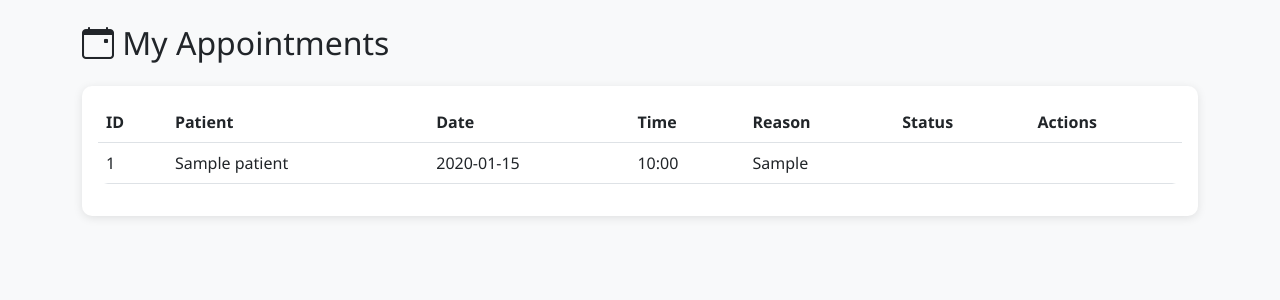
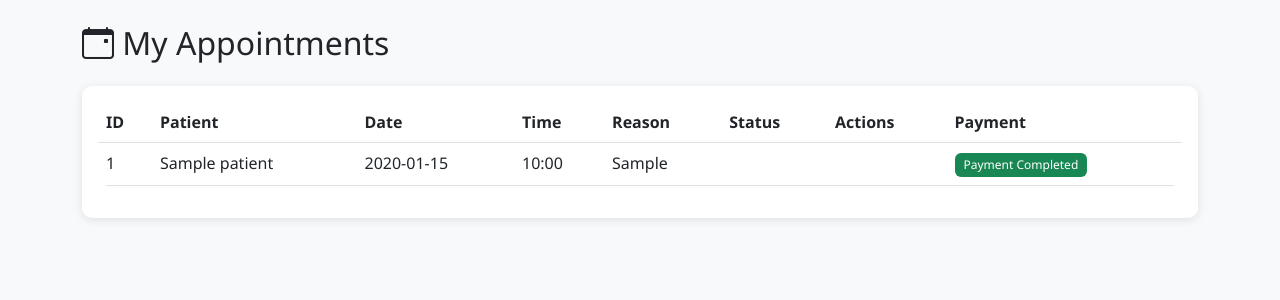
Before and after one commit to pagidelaprashanth99-bit/hostel_management, a Flask app: template templates/doctor/appointments.html in a window 1280 px wide. Shown: the top 300 px of the page. Run offline with Flask 3, Linux system fonts and the light colour scheme; the template is opened without the code that fills it: values that come from a table or form of the project are taken from there, others are empty; tables that the repository leaves empty hold one stand-in row (values such as "Sample post").

Commit message:
Update appointments.html

```diff
--- a/templates/doctor/appointments.html
+++ b/templates/doctor/appointments.html
@@ -18,6 +18,7 @@
                         <th>Reason</th>
                         <th>Status</th>
                         <th>Actions</th>
+                        <th>Payment</th>
                     </tr>
                 </thead>
                 <tbody>
@@ -60,6 +61,17 @@
                                 </a>
                             {% endif %}
                         </td>
+                        <td>
+    {% if appointment.bill %}
+        {% if appointment.bill.status == 'paid' %}
+            <span class="badge bg-success">Payment Completed</span>
+        {% else %}
+            <span class="badge bg-warning">Payment Pending</span>
+        {% endif %}
+    {% else %}
+        <span class="badge bg-secondary">No Bill</span>
+    {% endif %}
+</td>
                     </tr>
                     {% else %}
                     <tr>
```
